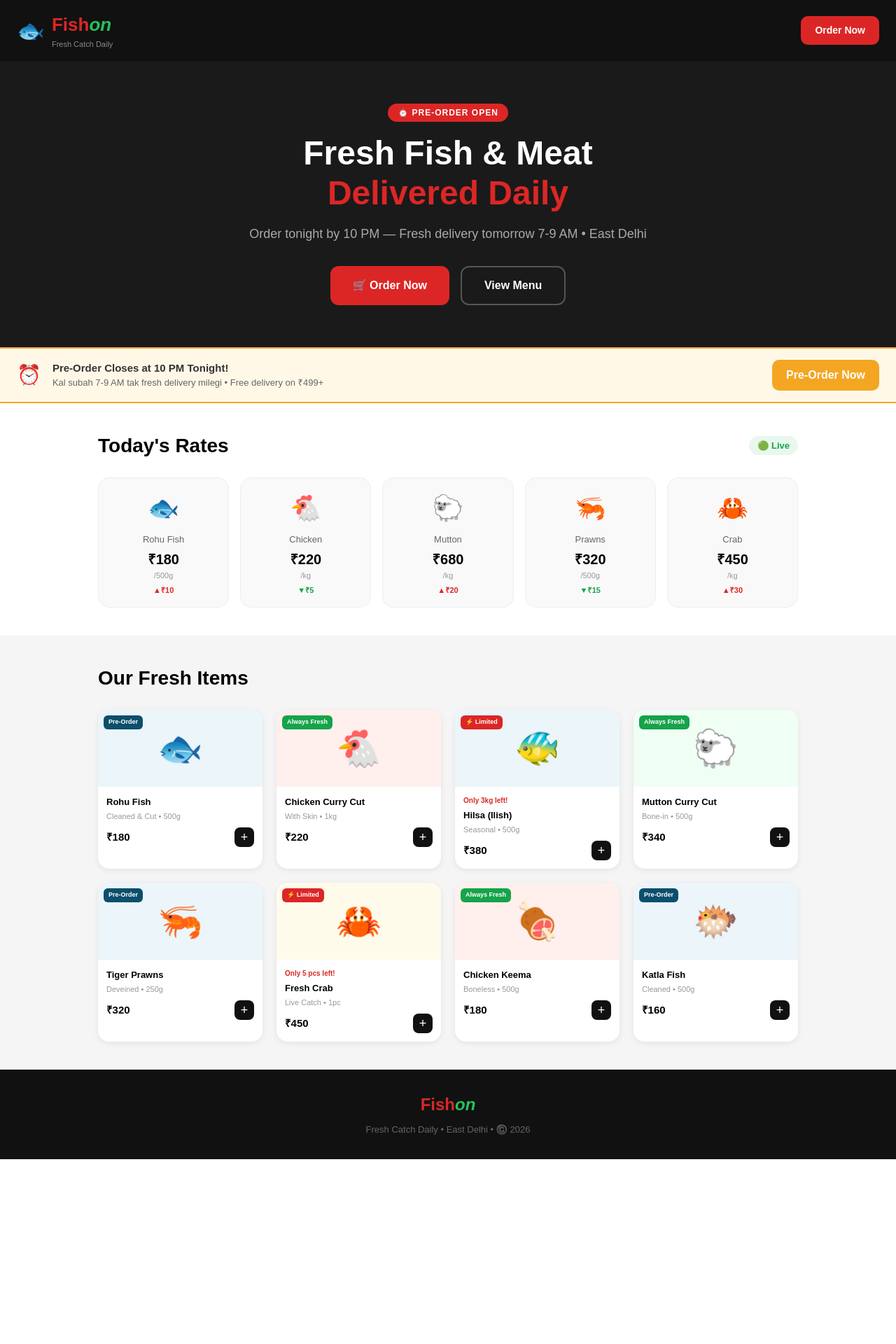
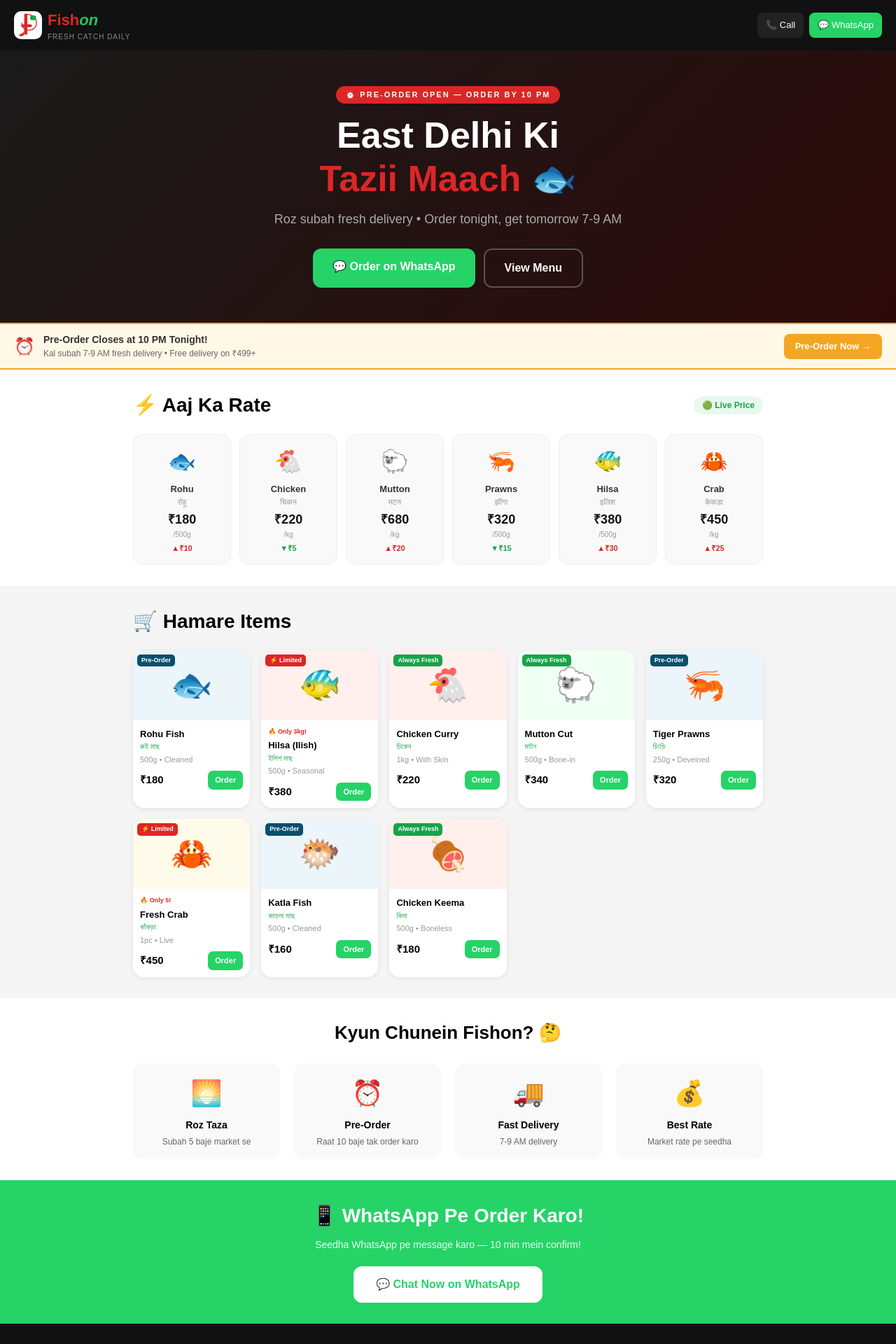
Before and after one commit to kumoranjandas-fishon/fission, a Next.js app: page / in a window 1280 px wide. Shown: the top 1920 px of the page at 70% size. Before the commit the page ends 1656 px from the top, so only its background shows below. Built offline with nearby package versions, Linux system fonts and the light colour scheme.

Commit message:
whatsapp number updated

```diff
--- a/app/page.tsx
+++ b/app/page.tsx
@@ -3,74 +3,91 @@ export default function Home() {
     <main style={{fontFamily:'sans-serif',margin:0,padding:0}}>
 
       {/* HEADER */}
-      <header style={{background:'#111',padding:'16px 24px',display:'flex',justifyContent:'space-between',alignItems:'center'}}>
-        <div style={{display:'flex',alignItems:'center',gap:'10px'}}>
-          <span style={{fontSize:'32px'}}>🐟</span>
+      <header style={{background:'#111',padding:'12px 20px',display:'flex',justifyContent:'space-between',alignItems:'center',position:'sticky',top:0,zIndex:100}}>
+        <div style={{display:'flex',alignItems:'center',gap:'8px'}}>
+          <div style={{background:'white',borderRadius:'10px',padding:'4px',width:'40px',height:'40px',display:'flex',alignItems:'center',justifyContent:'center'}}>
+            <svg width="30" height="36" viewBox="0 0 100 120" fill="none">
+              <path d="M40 8 C40 8 86 8 90 42 C94 74 68 88 44 82 C28 77 18 64 20 50" stroke="#DC2626" strokeWidth="4.5" fill="none" strokeLinecap="round"/>
+              <rect x="32" y="5" width="15" height="100" rx="5" fill="#DC2626"/>
+              <rect x="18" y="56" width="50" height="13" rx="5" fill="#DC2626"/>
+              <path d="M32 105 C24 116 10 114 6 106 C18 102 30 96 32 87" fill="#DC2626"/>
+              <rect x="60" y="14" width="28" height="22" rx="7" fill="#16A34A"/>
+            </svg>
+          </div>
           <div>
-            <span style={{color:'#DC2626',fontWeight:900,fontSize:'26px'}}>Fish</span>
-            <span style={{color:'#22C55E',fontWeight:900,fontSize:'26px',fontStyle:'italic'}}>on</span>
-            <div style={{color:'#888',fontSize:'11px'}}>Fresh Catch Daily</div>
+            <span style={{color:'#DC2626',fontWeight:900,fontSize:'22px'}}>Fish</span>
+            <span style={{color:'#22C55E',fontWeight:900,fontSize:'22px',fontStyle:'italic'}}>on</span>
+            <div style={{color:'#888',fontSize:'10px',letterSpacing:'1px'}}>FRESH CATCH DAILY</div>
           </div>
         </div>
-        <button style={{background:'#DC2626',color:'white',border:'none',padding:'10px 20px',borderRadius:'10px',fontWeight:'bold',fontSize:'14px',cursor:'pointer'}}>
-          Order Now
-        </button>
+        <div style={{display:'flex',gap:'8px',alignItems:'center'}}>
+          <a href="tel:+918287000582" style={{color:'white',textDecoration:'none',fontSize:'13px',background:'#222',padding:'8px 12px',borderRadius:'8px'}}>
+            📞 Call
+          </a>
+          <a href="https://wa.me/918287000582" style={{color:'white',textDecoration:'none',fontSize:'13px',background:'#25D366',padding:'8px 12px',borderRadius:'8px'}}>
+            💬 WhatsApp
+          </a>
+        </div>
       </header>
 
       {/* HERO */}
-      <section style={{background:'#1a1a1a',color:'white',padding:'60px 24px',textAlign:'center'}}>
-        <div style={{background:'#DC2626',display:'inline-block',padding:'4px 14px',borderRadius:'20px',fontSize:'12px',fontWeight:'bold',marginBottom:'16px',letterSpacing:'1px'}}>
-          ⏰ PRE-ORDER OPEN
+      <section style={{background:'linear-gradient(135deg,#1a1a1a,#2d0a0a)',color:'white',padding:'50px 20px',textAlign:'center'}}>
+        <div style={{background:'#DC2626',display:'inline-block',padding:'4px 14px',borderRadius:'20px',fontSize:'11px',fontWeight:'bold',marginBottom:'14px',letterSpacing:'2px'}}>
+          ⏰ PRE-ORDER OPEN — ORDER BY 10 PM
         </div>
-        <h1 style={{fontSize:'48px',fontWeight:900,margin:'0 0 16px',lineHeight:1.2}}>
-          Fresh Fish & Meat<br/>
-          <span style={{color:'#DC2626'}}>Delivered Daily</span>
+        <h1 style={{fontSize:'clamp(28px,5vw,52px)',fontWeight:900,margin:'0 0 14px',lineHeight:1.2}}>
+          East Delhi Ki<br/>
+          <span style={{color:'#DC2626'}}>Tazii Maach</span> 🐟
         </h1>
-        <p style={{color:'#aaa',fontSize:'18px',marginBottom:'32px'}}>
-          Order tonight by 10 PM — Fresh delivery tomorrow 7-9 AM • East Delhi
+        <p style={{color:'#aaa',fontSize:'clamp(14px,2vw,18px)',marginBottom:'28px',maxWidth:'500px',margin:'0 auto 28px'}}>
+          Roz subah fresh delivery • Order tonight, get tomorrow 7-9 AM
         </p>
-        <div style={{display:'flex',gap:'16px',justifyContent:'center'}}>
-          <button style={{background:'#DC2626',color:'white',border:'none',padding:'14px 32px',borderRadius:'12px',fontWeight:'bold',fontSize:'16px',cursor:'pointer'}}>
-            🛒 Order Now
-          </button>
-          <button style={{background:'transparent',color:'white',border:'2px solid #555',padding:'14px 32px',borderRadius:'12px',fontWeight:'bold',fontSize:'16px',cursor:'pointer'}}>
+        <div style={{display:'flex',gap:'12px',justifyContent:'center',flexWrap:'wrap'}}>
+          <a href="https://wa.me/918287000582?text=Hi, I want to order from Fishon!"
+             style={{background:'#25D366',color:'white',textDecoration:'none',padding:'14px 28px',borderRadius:'12px',fontWeight:'bold',fontSize:'16px'}}>
+            💬 Order on WhatsApp
+          </a>
+          <a href="#menu" style={{background:'transparent',color:'white',textDecoration:'none',border:'2px solid #555',padding:'14px 28px',borderRadius:'12px',fontWeight:'bold',fontSize:'16px'}}>
             View Menu
-          </button>
+          </a>
         </div>
       </section>
 
       {/* PRE ORDER STRIP */}
-      <section style={{background:'#FFF8E7',borderTop:'2px solid #F4A623',borderBottom:'2px solid #F4A623',padding:'16px 24px',display:'flex',alignItems:'center',gap:'16px'}}>
-        <span style={{fontSize:'28px'}}>⏰</span>
-        <div>
-          <div style={{fontWeight:'bold',fontSize:'15px',color:'#333'}}>Pre-Order Closes at 10 PM Tonight!</div>
-          <div style={{fontSize:'13px',color:'#666'}}>Kal subah 7-9 AM tak fresh delivery milegi • Free delivery on ₹499+</div>
+      <div style={{background:'#FFF8E7',borderTop:'2px solid #F4A623',borderBottom:'2px solid #F4A623',padding:'12px 20px',display:'flex',alignItems:'center',gap:'12px',flexWrap:'wrap'}}>
+        <span style={{fontSize:'24px'}}>⏰</span>
+        <div style={{flex:1}}>
+          <div style={{fontWeight:'bold',fontSize:'14px',color:'#333'}}>Pre-Order Closes at 10 PM Tonight!</div>
+          <div style={{fontSize:'12px',color:'#666'}}>Kal subah 7-9 AM fresh delivery • Free delivery on ₹499+</div>
         </div>
-        <button style={{marginLeft:'auto',background:'#F4A623',color:'white',border:'none',padding:'10px 20px',borderRadius:'10px',fontWeight:'bold',cursor:'pointer',whiteSpace:'nowrap'}}>
-          Pre-Order Now
-        </button>
-      </section>
+        <a href="https://wa.me/918287000582?text=Pre-order karna hai"
+           style={{background:'#F4A623',color:'white',textDecoration:'none',padding:'8px 16px',borderRadius:'8px',fontWeight:'bold',fontSize:'13px',whiteSpace:'nowrap'}}>
+          Pre-Order Now →
+        </a>
+      </div>
 
       {/* RATES */}
-      <section style={{background:'white',padding:'40px 24px'}}>
-        <div style={{maxWidth:'1000px',margin:'0 auto'}}>
-          <div style={{display:'flex',justifyContent:'space-between',alignItems:'center',marginBottom:'24px'}}>
-            <h2 style={{fontSize:'28px',fontWeight:900,margin:0}}>Today&apos;s Rates</h2>
-            <span style={{background:'#E8F8EE',color:'#16A34A',padding:'4px 12px',borderRadius:'20px',fontWeight:'bold',fontSize:'13px'}}>🟢 Live</span>
+      <section style={{background:'white',padding:'30px 20px'}}>
+        <div style={{maxWidth:'900px',margin:'0 auto'}}>
+          <div style={{display:'flex',justifyContent:'space-between',alignItems:'center',marginBottom:'20px',flexWrap:'wrap',gap:'10px'}}>
+            <h2 style={{fontSize:'clamp(20px,3vw,28px)',fontWeight:900,margin:0}}>⚡ Aaj Ka Rate</h2>
+            <span style={{background:'#E8F8EE',color:'#16A34A',padding:'4px 12px',borderRadius:'20px',fontWeight:'bold',fontSize:'12px'}}>🟢 Live Price</span>
           </div>
-          <div style={{display:'grid',gridTemplateColumns:'repeat(5,1fr)',gap:'16px'}}>
+          <div style={{display:'grid',gridTemplateColumns:'repeat(auto-fit,minmax(130px,1fr))',gap:'12px'}}>
             {[
-              {name:'Rohu Fish',price:'₹180',per:'/500g',emoji:'🐟',change:'▲₹10',up:true},
-              {name:'Chicken',price:'₹220',per:'/kg',emoji:'🐔',change:'▼₹5',up:false},
-              {name:'Mutton',price:'₹680',per:'/kg',emoji:'🐑',change:'▲₹20',up:true},
-              {name:'Prawns',price:'₹320',per:'/500g',emoji:'🦐',change:'▼₹15',up:false},
-              {name:'Crab',price:'₹450',per:'/kg',emoji:'🦀',change:'▲₹30',up:true},
+              {name:'Rohu',hindi:'रोहू',price:'₹180',per:'/500g',emoji:'🐟',change:'▲₹10',up:true},
+              {name:'Chicken',hindi:'चिकन',price:'₹220',per:'/kg',emoji:'🐔',change:'▼₹5',up:false},
+              {name:'Mutton',hindi:'मटन',price:'₹680',per:'/kg',emoji:'🐑',change:'▲₹20',up:true},
+              {name:'Prawns',hindi:'झींगा',price:'₹320',per:'/500g',emoji:'🦐',change:'▼₹15',up:false},
+              {name:'Hilsa',hindi:'इलिश',price:'₹380',per:'/500g',emoji:'🐠',change:'▲₹30',up:true},
+              {name:'Crab',hindi:'केकड़ा',price:'₹450',per:'/kg',emoji:'🦀',change:'▲₹25',up:true},
             ].map((item)=>(
-              <div key={item.name} style={{background:'#f9f9f9',borderRadius:'16px',padding:'16px',textAlign:'center',border:'1px solid #eee'}}>
-                <div style={{fontSize:'36px',marginBottom:'8px'}}>{item.emoji}</div>
-                <div style={{fontSize:'13px',color:'#666',marginBottom:'4px'}}>{item.name}</div>
-                <div style={{fontSize:'20px',fontWeight:900}}>{item.price}</div>
-                <div style={{fontSize:'11px',color:'#999'}}>{item.per}</div>
+              <div key={item.name} style={{background:'#f9f9f9',borderRadius:'14px',padding:'14px',textAlign:'center',border:'1.5px solid #eee'}}>
+                <div style={{fontSize:'32px',marginBottom:'6px'}}>{item.emoji}</div>
+                <div style={{fontSize:'13px',fontWeight:'bold',color:'#333'}}>{item.name}</div>
+                <div style={{fontSize:'11px',color:'#999',marginBottom:'4px'}}>{item.hindi}</div>
+                <div style={{fontSize:'18px',fontWeight:900,color:'#111'}}>{item.price}</div>
+                <div style={{fontSize:'10px',color:'#999'}}>{item.per}</div>
                 <div style={{fontSize:'11px',fontWeight:'bold',color:item.up?'#DC2626':'#16A34A',marginTop:'4px'}}>{item.change}</div>
               </div>
             ))}
@@ -79,34 +96,38 @@ export default function Home() {
       </section>
 
       {/* ITEMS */}
-      <section style={{background:'#f5f5f5',padding:'40px 24px'}}>
-        <div style={{maxWidth:'1000px',margin:'0 auto'}}>
-          <h2 style={{fontSize:'28px',fontWeight:900,marginBottom:'24px'}}>Our Fresh Items</h2>
-          <div style={{display:'grid',gridTemplateColumns:'repeat(4,1fr)',gap:'20px'}}>
+      <section id="menu" style={{background:'#f5f5f5',padding:'30px 20px'}}>
+        <div style={{maxWidth:'900px',margin:'0 auto'}}>
+          <h2 style={{fontSize:'clamp(20px,3vw,28px)',fontWeight:900,marginBottom:'20px'}}>🛒 Hamare Items</h2>
+          <div style={{display:'grid',gridTemplateColumns:'repeat(auto-fit,minmax(160px,1fr))',gap:'16px'}}>
             {[
-              {name:'Rohu Fish',sub:'Cleaned & Cut • 500g',price:'₹180',emoji:'🐟',badge:'Pre-Order',badgeColor:'#0B4F6C',bg:'#EBF5FA'},
-              {name:'Chicken Curry Cut',sub:'With Skin • 1kg',price:'₹220',emoji:'🐔',badge:'Always Fresh',badgeColor:'#16A34A',bg:'#FFF0ED'},
-              {name:'Hilsa (Ilish)',sub:'Seasonal • 500g',price:'₹380',emoji:'🐠',badge:'⚡ Limited',badgeColor:'#DC2626',bg:'#EBF5FA',stock:'Only 3kg left!'},
-              {name:'Mutton Curry Cut',sub:'Bone-in • 500g',price:'₹340',emoji:'🐑',badge:'Always Fresh',badgeColor:'#16A34A',bg:'#F0FFF4'},
-              {name:'Tiger Prawns',sub:'Deveined • 250g',price:'₹320',emoji:'🦐',badge:'Pre-Order',badgeColor:'#0B4F6C',bg:'#EBF5FA'},
-              {name:'Fresh Crab',sub:'Live Catch • 1pc',price:'₹450',emoji:'🦀',badge:'⚡ Limited',badgeColor:'#DC2626',bg:'#FFFBEB',stock:'Only 5 pcs left!'},
-              {name:'Chicken Keema',sub:'Boneless • 500g',price:'₹180',emoji:'🍖',badge:'Always Fresh',badgeColor:'#16A34A',bg:'#FFF0ED'},
-              {name:'Katla Fish',sub:'Cleaned • 500g',price:'₹160',emoji:'🐡',badge:'Pre-Order',badgeColor:'#0B4F6C',bg:'#EBF5FA'},
+              {name:'Rohu Fish',bengali:'রুই মাছ',sub:'500g • Cleaned',price:'₹180',emoji:'🐟',badge:'Pre-Order',badgeColor:'#0B4F6C',bg:'#EBF5FA'},
+              {name:'Hilsa (Ilish)',bengali:'ইলিশ মাছ',sub:'500g • Seasonal',price:'₹380',emoji:'🐠',badge:'⚡ Limited',badgeColor:'#DC2626',bg:'#FFF0ED',stock:'Only 3kg!'},
+              {name:'Chicken Curry',bengali:'চিকেন',sub:'1kg • With Skin',price:'₹220',emoji:'🐔',badge:'Always Fresh',badgeColor:'#16A34A',bg:'#FFF0ED'},
+              {name:'Mutton Cut',bengali:'মাটন',sub:'500g • Bone-in',price:'₹340',emoji:'🐑',badge:'Always Fresh',badgeColor:'#16A34A',bg:'#F0FFF4'},
+              {name:'Tiger Prawns',bengali:'চিংড়ি',sub:'250g • Deveined',price:'₹320',emoji:'🦐',badge:'Pre-Order',badgeColor:'#0B4F6C',bg:'#EBF5FA'},
+              {name:'Fresh Crab',bengali:'কাঁকড়া',sub:'1pc • Live',price:'₹450',emoji:'🦀',badge:'⚡ Limited',badgeColor:'#DC2626',bg:'#FFFBEB',stock:'Only 5!'},
+              {name:'Katla Fish',bengali:'কাতলা মাছ',sub:'500g • Cleaned',price:'₹160',emoji:'🐡',badge:'Pre-Order',badgeColor:'#0B4F6C',bg:'#EBF5FA'},
+              {name:'Chicken Keema',bengali:'কিমা',sub:'500g • Boneless',price:'₹180',emoji:'🍖',badge:'Always Fresh',badgeColor:'#16A34A',bg:'#FFF0ED'},
             ].map((item)=>(
               <div key={item.name} style={{background:'white',borderRadius:'16px',overflow:'hidden',boxShadow:'0 2px 8px rgba(0,0,0,0.08)'}}>
-                <div style={{background:item.bg,height:'110px',display:'flex',alignItems:'center',justifyContent:'center',fontSize:'52px',position:'relative'}}>
+                <div style={{background:item.bg,height:'100px',display:'flex',alignItems:'center',justifyContent:'center',fontSize:'48px',position:'relative'}}>
                   {item.emoji}
-                  <span style={{position:'absolute',top:'8px',left:'8px',background:item.badgeColor,color:'white',fontSize:'9px',fontWeight:'bold',padding:'3px 7px',borderRadius:'6px'}}>
+                  <span style={{position:'absolute',top:'6px',left:'6px',background:item.badgeColor,color:'white',fontSize:'9px',fontWeight:'bold',padding:'2px 6px',borderRadius:'5px'}}>
                     {item.badge}
                   </span>
                 </div>
-                <div style={{padding:'12px'}}>
-                  {item.stock && <div style={{color:'#DC2626',fontSize:'10px',fontWeight:'bold',marginBottom:'4px'}}>{item.stock}</div>}
-                  <div style={{fontWeight:'bold',fontSize:'13px',marginBottom:'2px'}}>{item.name}</div>
+                <div style={{padding:'10px'}}>
+                  {item.stock && <div style={{color:'#DC2626',fontSize:'9px',fontWeight:'bold',marginBottom:'3px'}}>🔥 {item.stock}</div>}
+                  <div style={{fontWeight:'bold',fontSize:'13px'}}>{item.name}</div>
+                  <div style={{color:'#16A34A',fontSize:'11px',marginBottom:'2px'}}>{item.bengali}</div>
                   <div style={{color:'#999',fontSize:'11px',marginBottom:'8px'}}>{item.sub}</div>
                   <div style={{display:'flex',justifyContent:'space-between',alignItems:'center'}}>
                     <span style={{fontWeight:900,fontSize:'15px'}}>{item.price}</span>
-                    <button style={{background:'#111',color:'white',border:'none',width:'28px',height:'28px',borderRadius:'8px',fontSize:'18px',cursor:'pointer'}}>+</button>
+                    <a href={`https://wa.me/918287000582?text=I want to order ${item.name} - ${item.price}`}
+                       style={{background:'#25D366',color:'white',textDecoration:'none',padding:'5px 10px',borderRadius:'7px',fontSize:'11px',fontWeight:'bold'}}>
+                      Order
+                    </a>
                   </div>
                 </div>
               </div>
@@ -115,13 +136,51 @@ export default function Home() {
         </div>
       </section>
 
+      {/* WHY US */}
+      <section style={{background:'white',padding:'30px 20px',textAlign:'center'}}>
+        <div style={{maxWidth:'900px',margin:'0 auto'}}>
+          <h2 style={{fontSize:'clamp(20px,3vw,26px)',fontWeight:900,marginBottom:'24px'}}>Kyun Chunein Fishon? 🤔</h2>
+          <div style={{display:'grid',gridTemplateColumns:'repeat(auto-fit,minmax(160px,1fr))',gap:'20px'}}>
+            {[
+              {icon:'🌅',title:'Roz Taza',desc:'Subah 5 baje market se'},
+              {icon:'⏰',title:'Pre-Order',desc:'Raat 10 baje tak order karo'},
+              {icon:'🚚',title:'Fast Delivery',desc:'7-9 AM delivery'},
+              {icon:'💰',title:'Best Rate',desc:'Market rate pe seedha'},
+            ].map((item)=>(
+              <div key={item.title} style={{padding:'16px',background:'#f9f9f9',borderRadius:'14px'}}>
+                <div style={{fontSize:'36px',marginBottom:'8px'}}>{item.icon}</div>
+                <div style={{fontWeight:'bold',fontSize:'14px',marginBottom:'4px'}}>{item.title}</div>
+                <div style={{color:'#666',fontSize:'12px'}}>{item.desc}</div>
+              </div>
+            ))}
+          </div>
+        </div>
+      </section>
+
+      {/* WHATSAPP ORDER */}
+      <section style={{background:'#25D366',padding:'30px 20px',textAlign:'center'}}>
+        <h2 style={{color:'white',fontWeight:900,fontSize:'clamp(20px,3vw,28px)',marginBottom:'10px'}}>
+          📱 WhatsApp Pe Order Karo!
+        </h2>
+        <p style={{color:'rgba(255,255,255,0.9)',marginBottom:'20px',fontSize:'14px'}}>
+          Seedha WhatsApp pe message karo — 10 min mein confirm!
+        </p>
+        <a href="https://wa.me/918287000582?text=Hi Fishon! Main order karna chahta hoon"
+           style={{background:'white',color:'#25D366',textDecoration:'none',padding:'14px 32px',borderRadius:'12px',fontWeight:'bold',fontSize:'16px',display:'inline-block'}}>
+          💬 Chat Now on WhatsApp
+        </a>
+      </section>
+
       {/* FOOTER */}
-      <footer style={{background:'#111',color:'white',padding:'32px 24px',textAlign:'center'}}>
-        <div>
-          <span style={{color:'#DC2626',fontWeight:900,fontSize:'24px'}}>Fish</span>
-          <span style={{color:'#22C55E',fontWeight:900,fontSize:'24px',fontStyle:'italic'}}>on</span>
+      <footer style={{background:'#111',color:'white',padding:'24px 20px',textAlign:'center'}}>
+        <div style={{marginBottom:'8px'}}>
+          <span style={{color:'#DC2626',fontWeight:900,fontSize:'22px'}}>Fish</span>
+          <span style={{color:'#22C55E',fontWeight:900,fontSize:'22px',fontStyle:'italic'}}>on</span>
         </div>
-        <p style={{color:'#666',fontSize:'13px',marginTop:'8px'}}>Fresh Catch Daily • East Delhi • ©️ 2026</p>
+        <p style={{color:'#666',fontSize:'12px',marginBottom:'8px'}}>
+          📍 East Delhi • 🕐 Delivery: 7-9 AM Daily
+        </p>
+        <p style={{color:'#444',fontSize:'11px'}}>© 2026 Fishon. Fresh Catch Daily.</p>
       </footer>
 
     </main>
```
